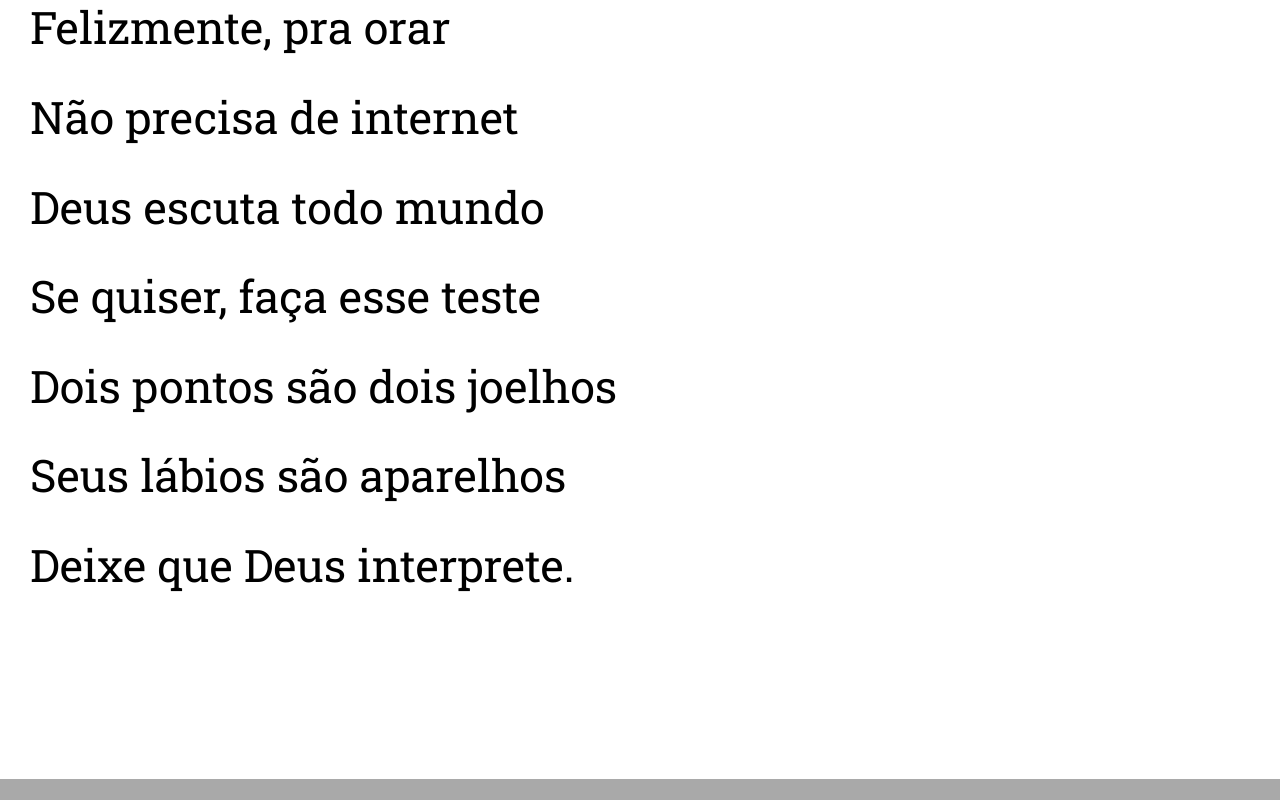
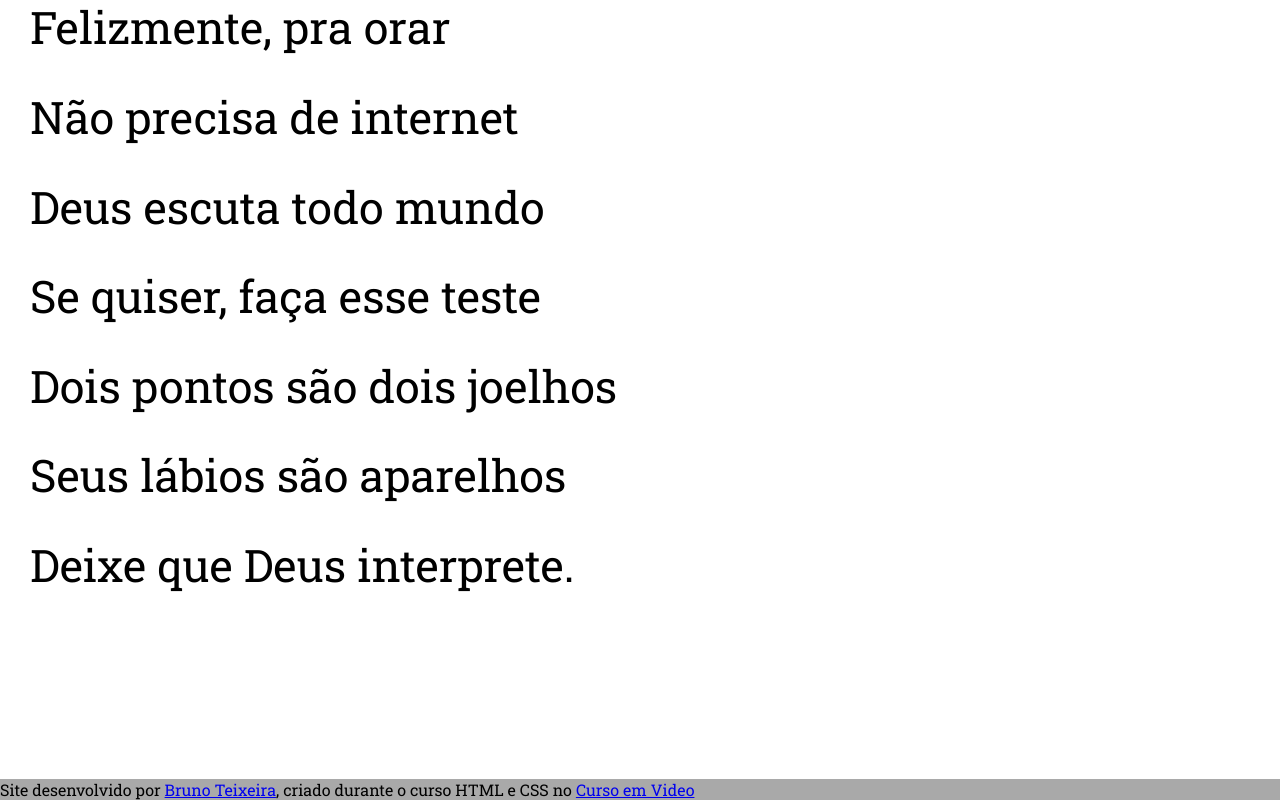
Before and after one commit to brunotxrs/Cordel-Moderno, a plain HTML site: page index.html in a window 1280 px wide. Shown: the part 5236-6036 px from the top of the page. Before the commit the page ends 6015 px from the top, so only its background shows below. Drawn offline with nearby package versions, Linux system fonts and the light colour scheme.

Commit message:
feat: creating the footer

```diff
--- a/index.html
+++ b/index.html
@@ -136,5 +136,9 @@
 
     </section>
 
+    <footer>
+        <p>Site desenvolvido por <a href="https://github.com/brunotxrs" target="_blank">Bruno Teixeira</a>, criado durante o curso HTML e CSS no <a href="https://www.cursoemvideo.com/" target="_blank">Curso em Video</a></p>
+    </footer>
+
 </body>
 </html>
```
